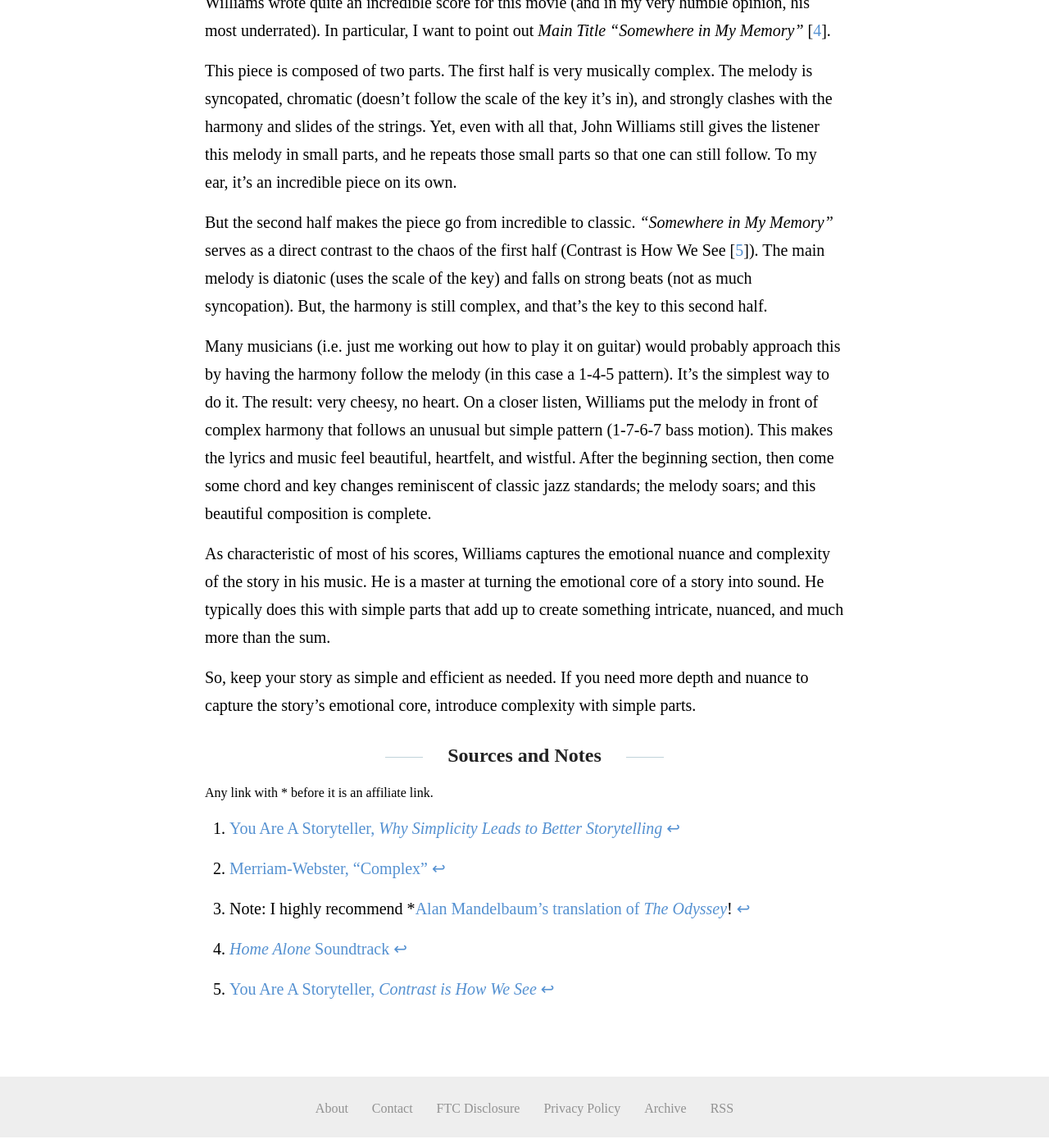
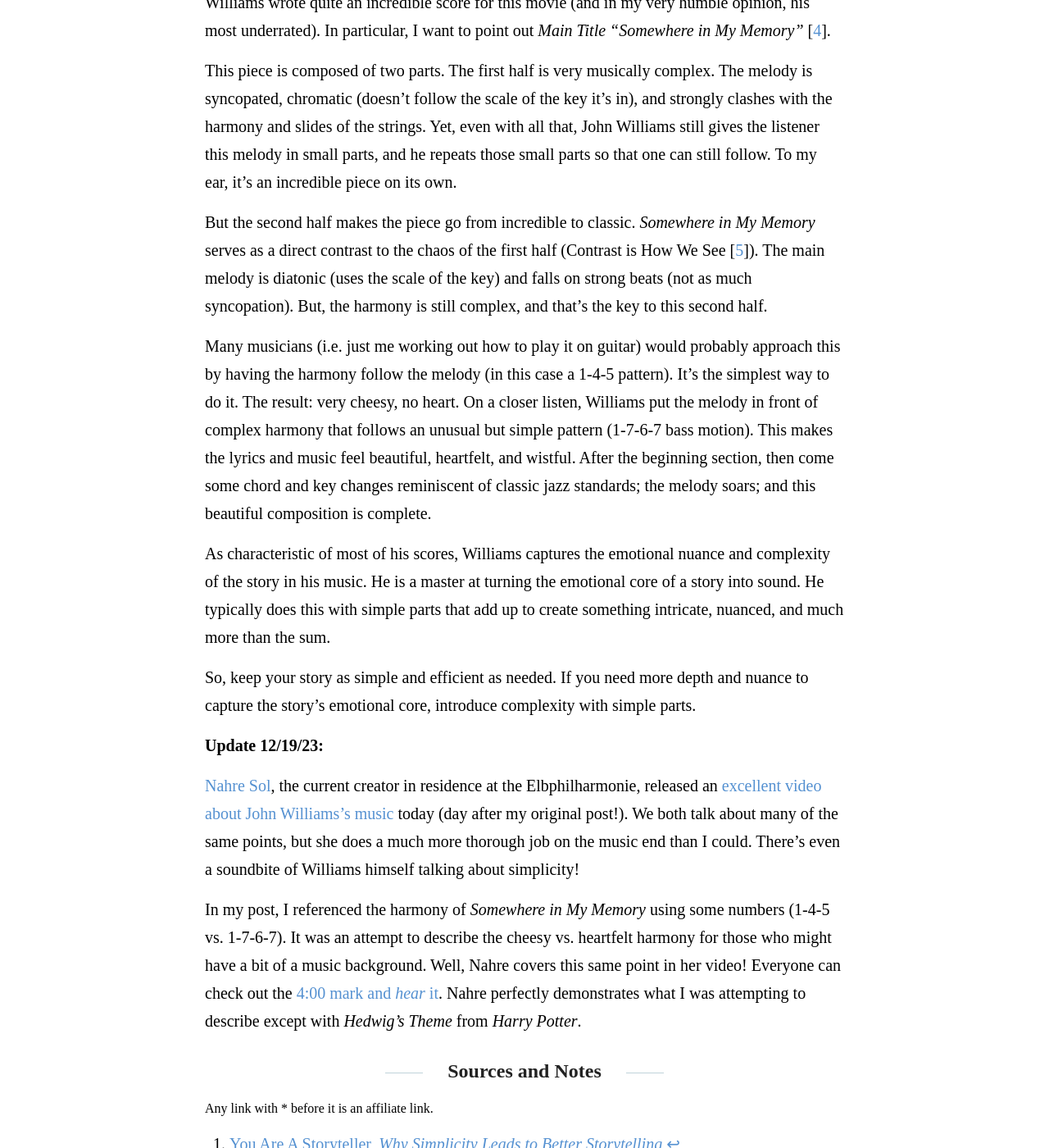
Before and after one commit to storyexplorer/The-Story-Explorer, a Jekyll site: the page built from _posts/2023-12-18-complexity-from-simplicity.md, in a window 1280 px wide and 1400 px high, scrolled down 2096 px. Shown: the whole window at 82% size. Built offline with Jekyll 4.4.1, drawn with Linux system fonts in a browser that asks for light colours; some web fonts are replaced.

Commit message:
post update: complexity, Nahre Sol video

```diff
--- a/_posts/2023-12-18-complexity-from-simplicity.md
+++ b/_posts/2023-12-18-complexity-from-simplicity.md
@@ -42,7 +42,7 @@
 
 This piece is composed of two parts. The first half is very musically complex. The melody is syncopated, chromatic (doesn't follow the scale of the key it's in), and strongly clashes with the harmony and slides of the strings. Yet, even with all that, John Williams still gives the listener this melody in small parts, and he repeats those small parts so that one can still follow. To my ear, it's an incredible piece on its own.
 
-But the second half makes the piece go from incredible to classic. *"Somewhere in My Memory"* serves as a direct contrast to the chaos of the first half (Contrast is How We See [[^YAAS-contrast]]). The main melody is diatonic (uses the scale of the key) and falls on strong beats (not as much syncopation). But, the harmony is still complex, and that's the key to this second half.
+But the second half makes the piece go from incredible to classic. *Somewhere in My Memory* serves as a direct contrast to the chaos of the first half (Contrast is How We See [[^YAAS-contrast]]). The main melody is diatonic (uses the scale of the key) and falls on strong beats (not as much syncopation). But, the harmony is still complex, and that's the key to this second half.
 
 Many musicians (i.e. just me working out how to play it on guitar) would probably approach this by having the harmony follow the melody (in this case a 1-4-5 pattern). It's the simplest way to do it. The result: very cheesy, no heart. On a closer listen, Williams put the melody in front of complex harmony that follows an unusual but simple pattern (1-7-6-7 bass motion). This makes the lyrics and music feel beautiful, heartfelt, and wistful. After the beginning section, then come some chord and key changes reminiscent of classic jazz standards; the melody soars; and this beautiful composition is complete.
 
@@ -50,6 +50,11 @@
 
 So, keep your story as simple and efficient as needed. If you need more depth and nuance to capture the story's emotional core, introduce complexity with simple parts.
 
+**Update 12/19/23:**
+
+[Nahre Sol](https://www.elbphilharmonie.de/en/mediatheque/creator-in-residence-nahre-sol/882), the current creator in residence at the Elbphilharmonie, released an [excellent video about John Williams's music](https://www.youtube.com/watch?v=hel9mGippUU) today (day after my original post!). We both talk about many of the same points, but she does a much more thorough job on the music end than I could. There's even a soundbite of Williams himself talking about simplicity!
+
+In my post, I referenced the harmony of *Somewhere in My Memory* using some numbers (1-4-5 vs. 1-7-6-7). It was an attempt to describe the cheesy vs. heartfelt harmony for those who might have a bit of a music background. Well, Nahre covers this same point in her video! Everyone can check out the [4:00 mark and *hear* it](https://youtu.be/hel9mGippUU?si=OmmH-KkvbbSBGO4X&t=242). Nahre perfectly demonstrates what I was attempting to describe except with *Hedwig's Theme* from *Harry Potter*.
 
 ## Sources and Notes
 <div class="disclosure">Any link with * before it is an affiliate link.</div>
```
Also changed, not shown: _pages/support.md (+1 -0 lines).
